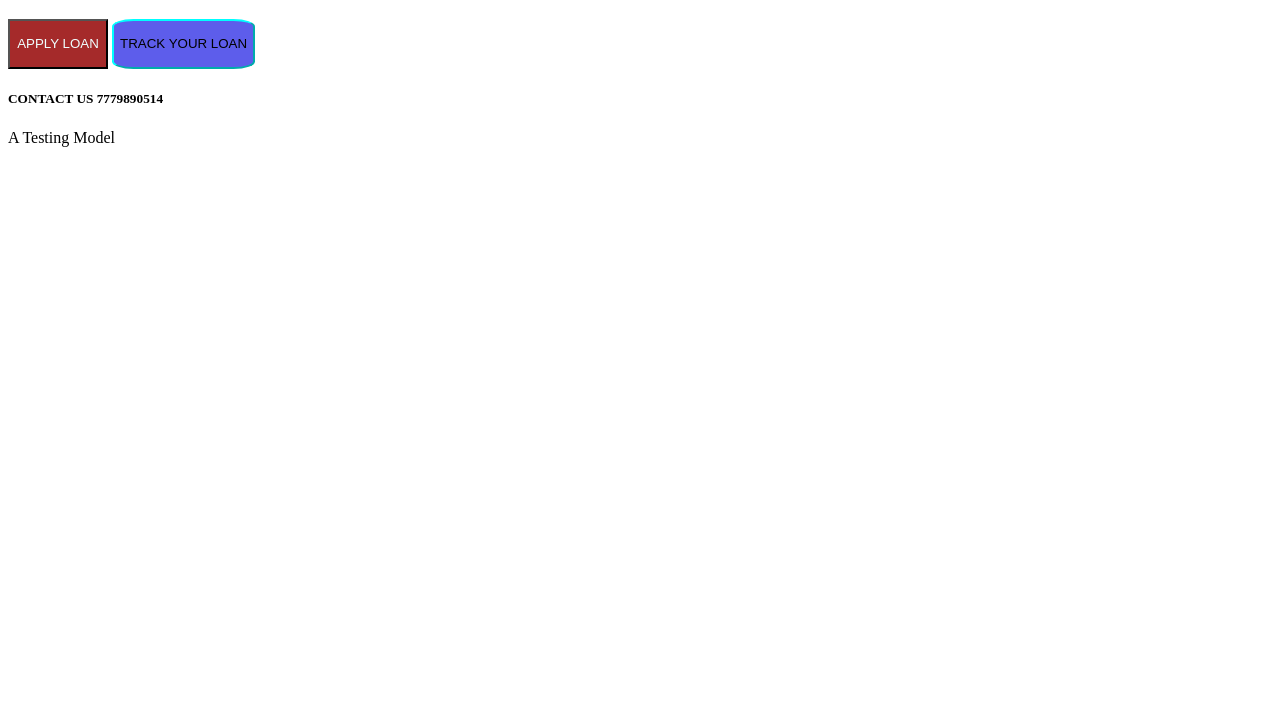
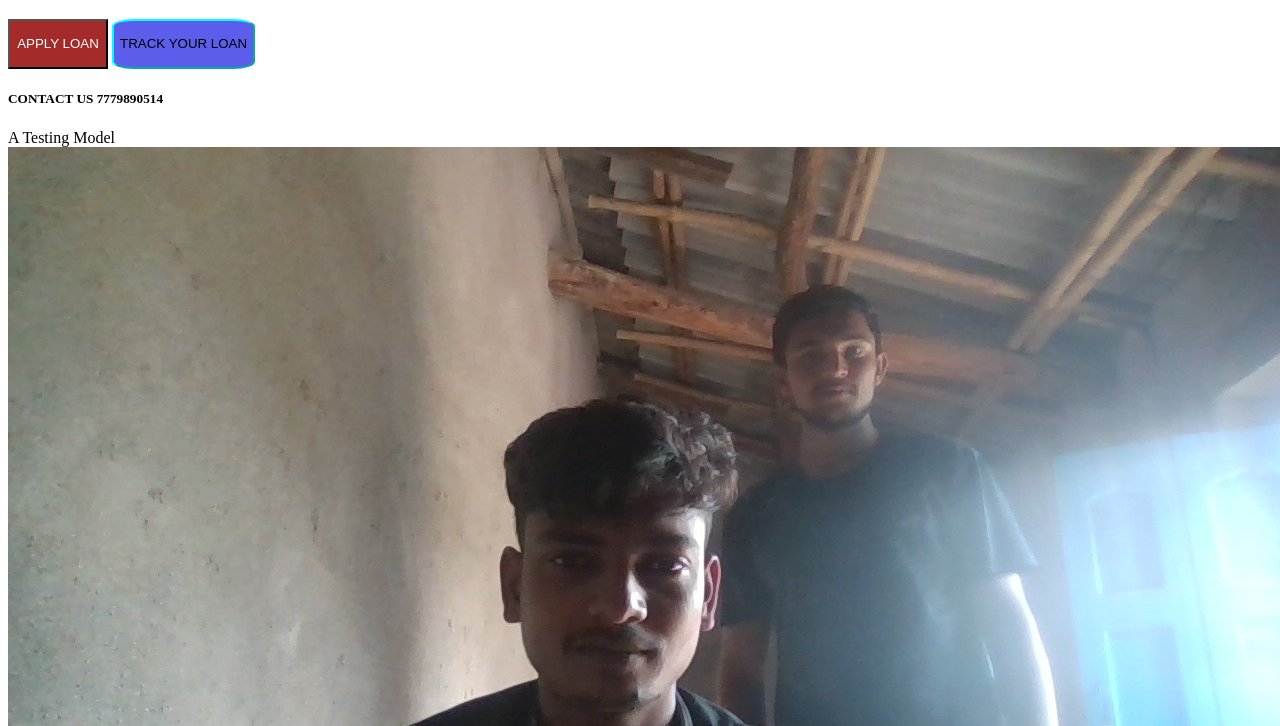
Before and after one commit to prem560/humo, a plain HTML site: page index.html in a window 1280 px wide. Shown: the part 74-800 px from the top of the page. Drawn offline with Linux system fonts and the light colour scheme.

Commit message:
Update index.html

```diff
--- a/index.html
+++ b/index.html
@@ -14,6 +14,7 @@
 <a href="/humo3.html"><button class="TRACK">TRACK YOUR LOAN</button></a>
 <h5>CONTACT US 7779890514</h5>
     <h10>A Testing Model</h10>
+    <img src="giga.jpg" alt="">
 
 </body>
 </html>
```
